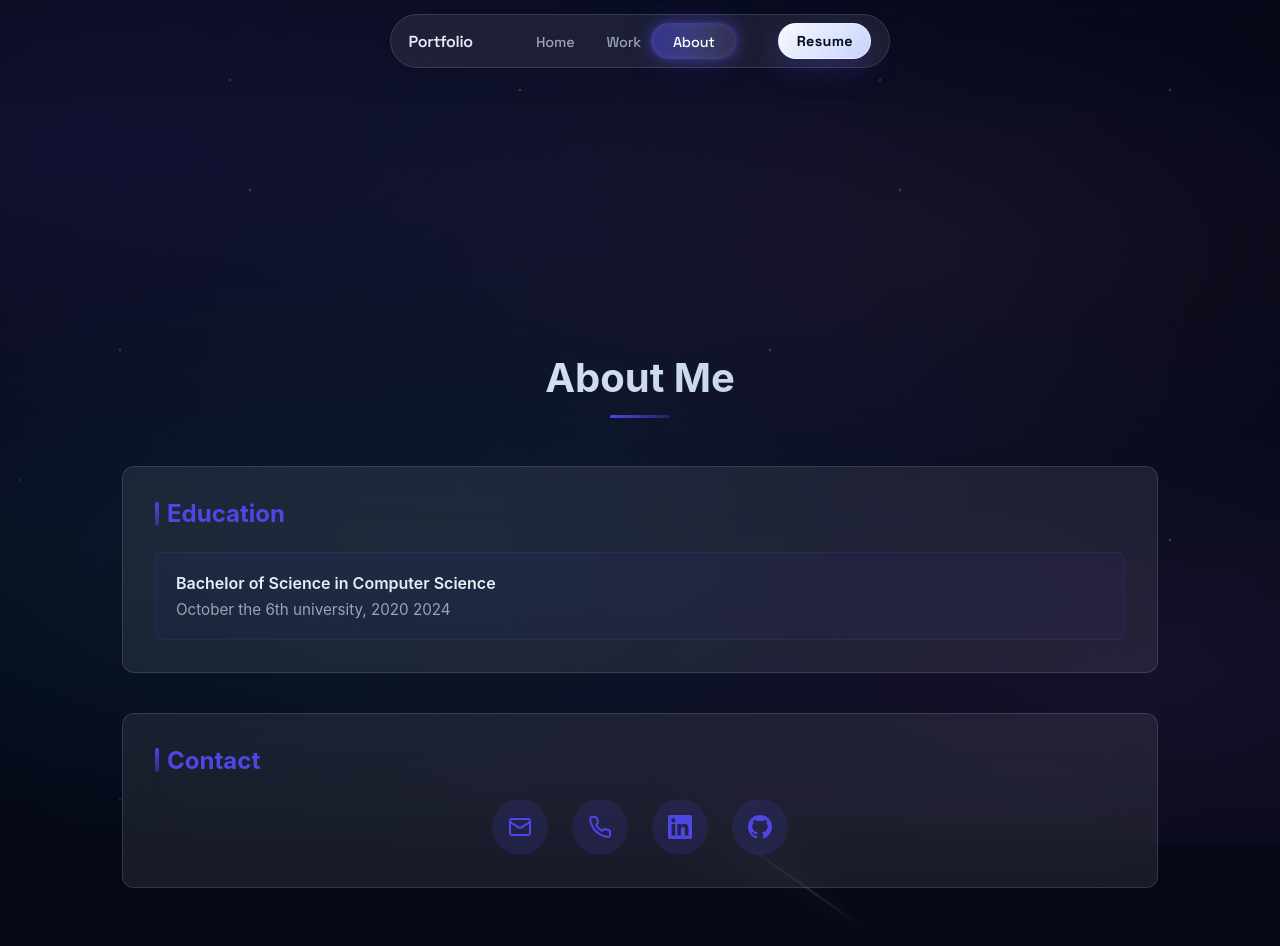
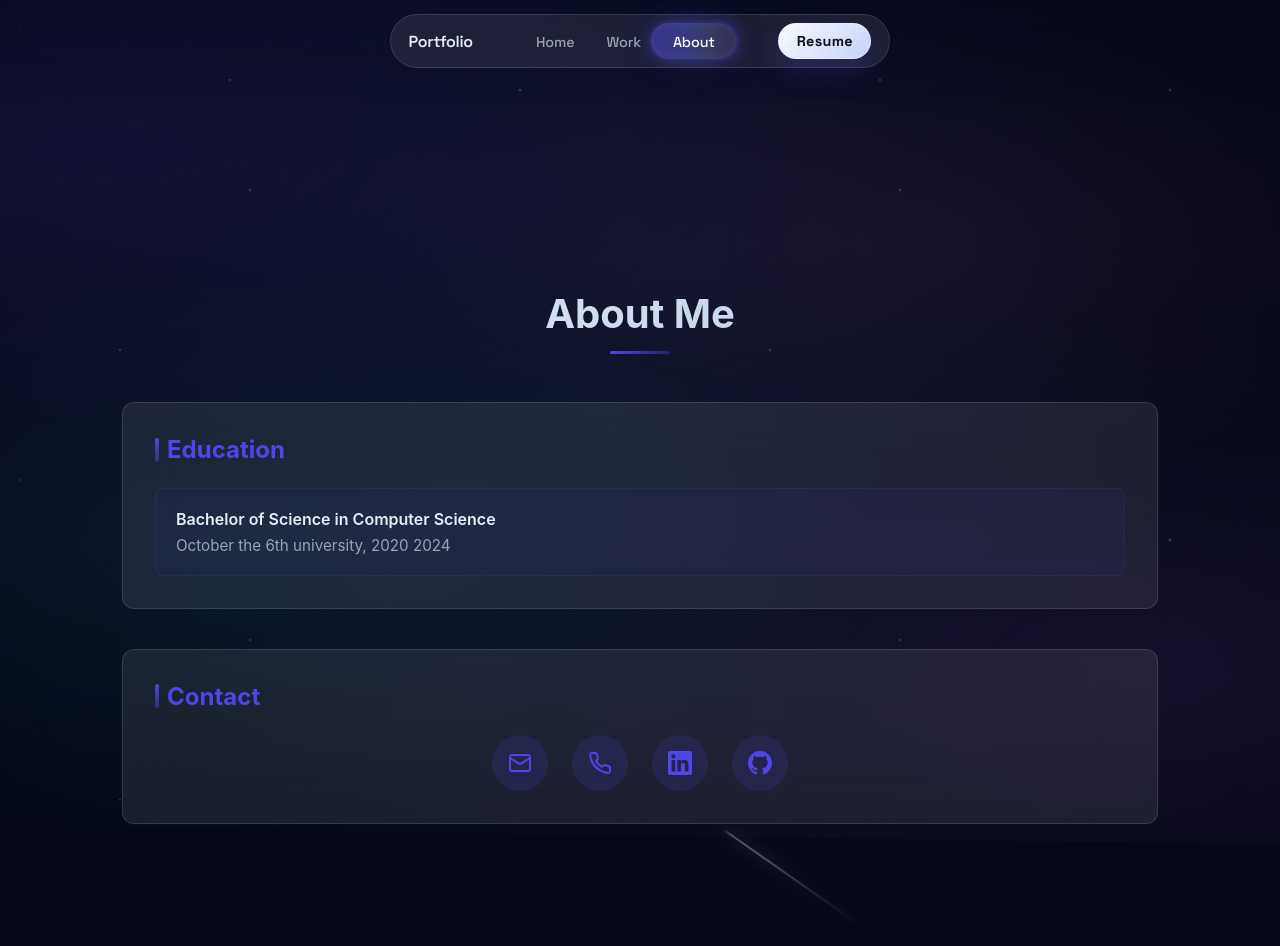
Before and after one commit to AmrKhalidMohamed/Portofolio, a React (Vite) app: page /about in a window 1280 px wide. Shown: the top 946 px of the page. Built offline with nearby package versions, Linux system fonts and the light colour scheme; a web font is replaced by a local one.

Commit message:
about section badding fixed

```diff
--- a/src/index.css
+++ b/src/index.css
@@ -916,7 +916,7 @@ body::after {
 
 /* About Section */
 .about-page {
-  padding: 14rem 0 10rem;
+  padding: 10rem 0 14rem;
   max-width: 1100px;
   margin: 0  auto ;
   padding-left: 2rem;
--- a/src/pages/Resume.jsx
+++ b/src/pages/Resume.jsx
@@ -1,10 +1,13 @@
-import React from "react"
+import React, { useEffect } from "react"
 
 // Served from the `public/` directory so the PDF has a deterministic,
 // non-hashed URL. The browser embeds it inline instead of downloading it.
 const RESUME_URL = "/Amr-Khalid-CV.pdf"
 
 export default function Resume() {
+  useEffect(() => {
+    window.scrollTo(0, 0)
+  }, [])
   return (
     <section className="resume-page">
       <div className="resume-download">
```
Also changed, not shown: .wolf/memory.md, .wolf/token-ledger.json, 6 other files (tests, documents, lock files or other folders).
